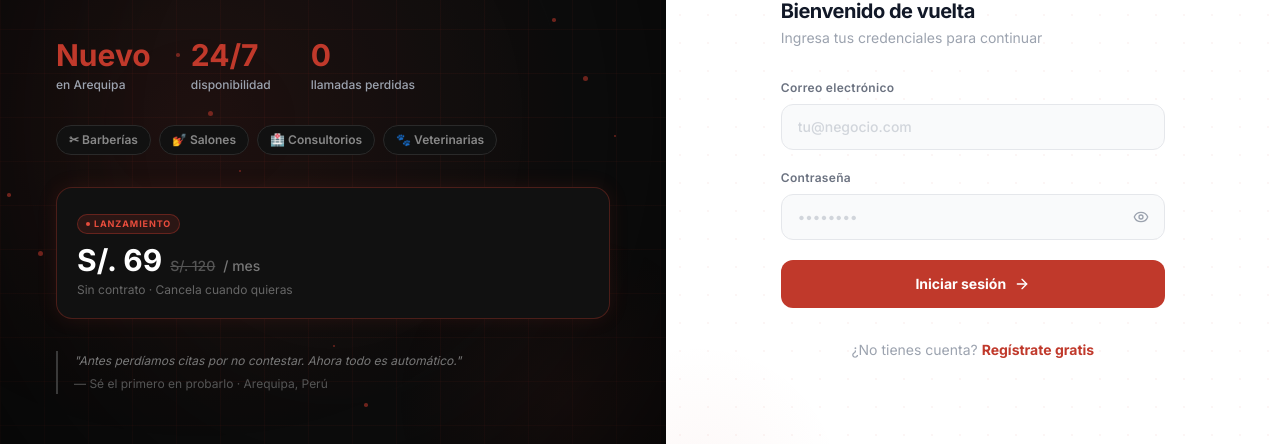
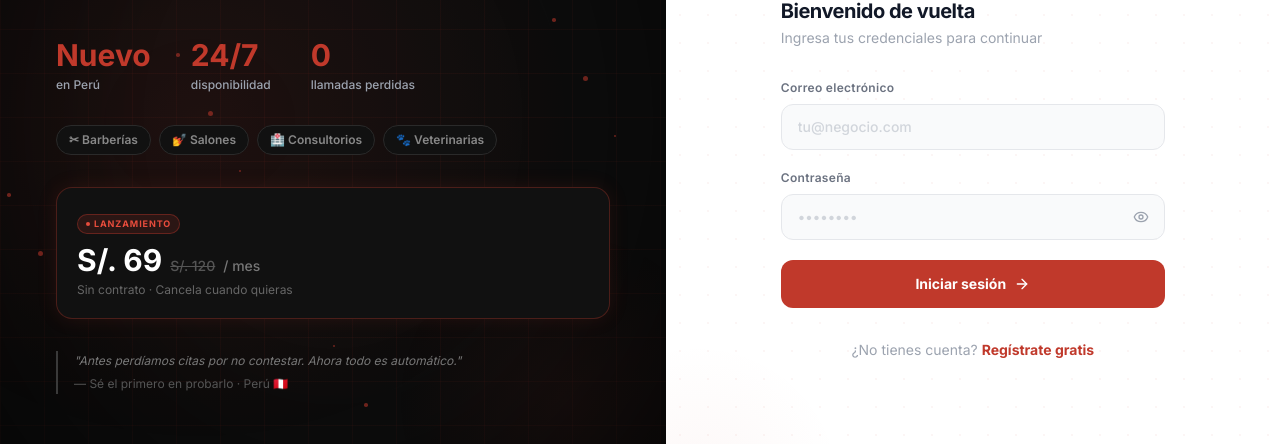
Before and after one commit to JersonCh1/bookingpro-frontend, a React (Vite) app: page /login in a window 1280 px wide. Shown: the part 279-723 px from the top of the page. Built offline with nearby package versions, Linux system fonts and the light colour scheme; no server answers.

Commit message:
fix: replace 'Arequipa' with 'Perú' in stats and testimonial — service is nationwide

```diff
--- a/src/pages/Landing.jsx
+++ b/src/pages/Landing.jsx
@@ -132,7 +132,7 @@ function StatsBar() {
           <span className='inline-flex items-center gap-1 text-xs font-semibold px-2 py-0.5 rounded-full'
             style={{ backgroundColor: 'rgba(34,197,94,0.1)', color: '#4ade80' }}>
             <span className='w-1.5 h-1.5 rounded-full bg-green-400 animate-pulse' />
-            Arequipa, Perú
+            Todo Perú 🇵🇪
           </span>
         </div>
         <div>
--- a/src/pages/auth/Login.jsx
+++ b/src/pages/auth/Login.jsx
@@ -22,7 +22,7 @@ const PARTICLES = Array.from({ length: 22 }, (_, i) => ({
 }))
 
 const STATS = [
-  { fixed: 'Nuevo', label: 'en Arequipa' },
+  { fixed: 'Nuevo', label: 'en Perú' },
   { fixed: '24/7', label: 'disponibilidad' },
   { fixed: '0',   label: 'llamadas perdidas' },
 ]
@@ -149,7 +149,7 @@ export default function Login() {
           </div>
           <blockquote className='pl-4 text-xs italic leading-relaxed' style={{ color: '#777', borderLeft: '2px solid #3A3A3A' }}>
             "Antes perdíamos citas por no contestar. Ahora todo es automático."
-            <span className='block mt-1 not-italic' style={{ color: '#555' }}>— Sé el primero en probarlo · Arequipa, Perú</span>
+            <span className='block mt-1 not-italic' style={{ color: '#555' }}>— Sé el primero en probarlo · Perú 🇵🇪</span>
           </blockquote>
         </div>
 
--- a/src/pages/auth/Register.jsx
+++ b/src/pages/auth/Register.jsx
@@ -202,7 +202,7 @@ export default function Register() {
             {[
               { el: <CountUp target={2} suffix=' min' />, label: 'para configurar' },
               { el: <span>24/7</span>, label: 'online' },
-              { el: <span>Nuevo</span>, label: 'en Arequipa' },
+              { el: <span>Nuevo</span>, label: 'en Perú' },
             ].map(({ el, label }) => (
               <div key={label}>
                 <p className='text-2xl font-black' style={{ color: '#C0392B' }}>{el}</p>
```
